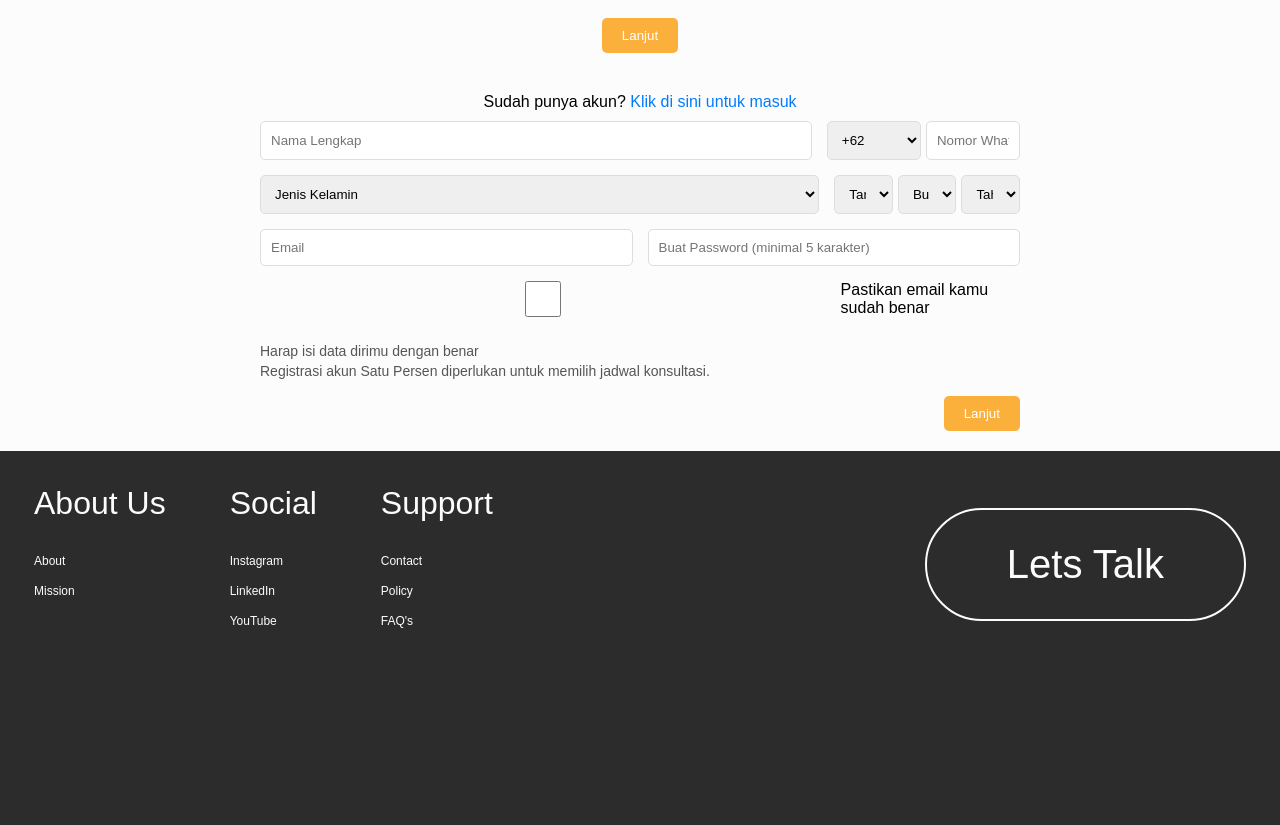
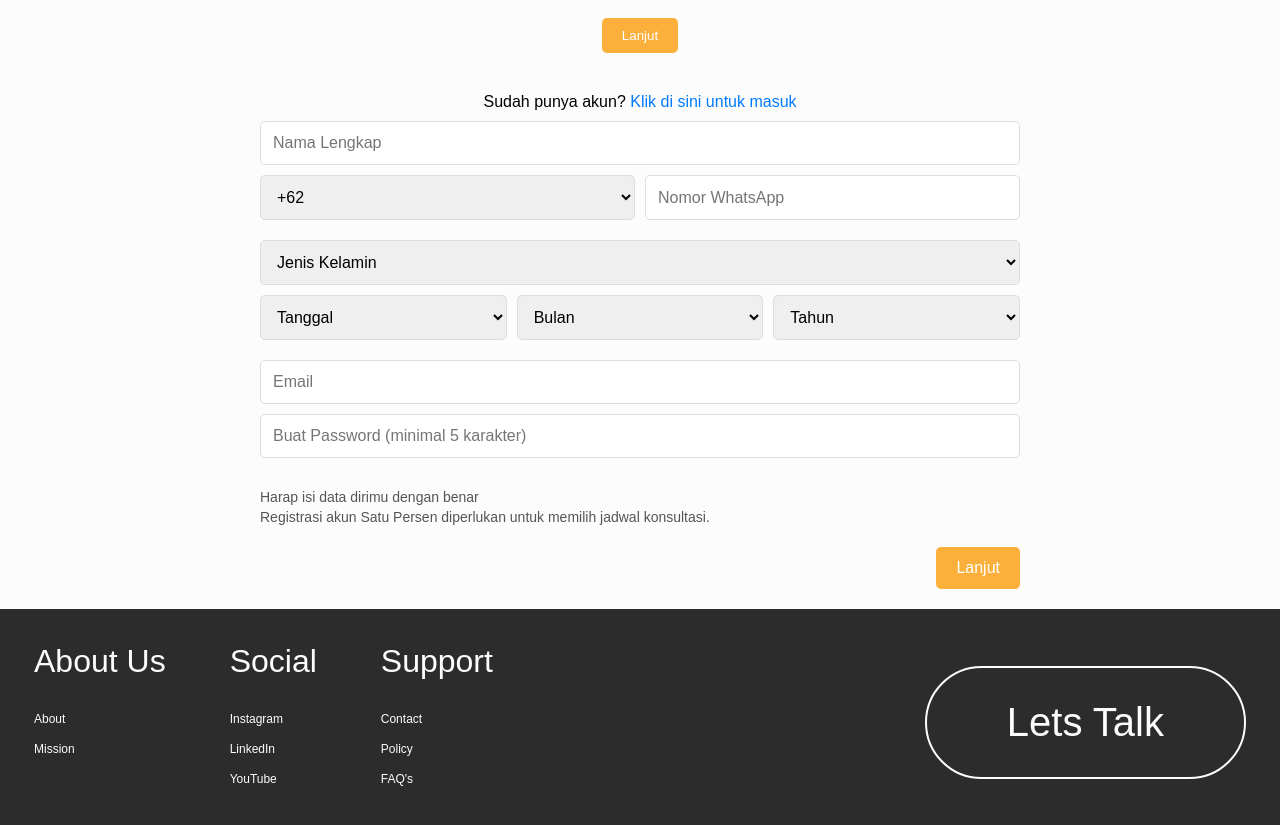
Before and after one commit to AlfaridzaHamdani/MindEase, a React (Vite) app: page /appointment/life-coach/form in a window 1280 px wide. Shown: the part 1332-2157 px from the top of the page. Built offline with nearby package versions, Linux system fonts and the light colour scheme.

Commit message:
Refactor registerSection component styles

```diff
--- a/src/components/registerSection/index.jsx
+++ b/src/components/registerSection/index.jsx
@@ -46,10 +46,6 @@ const index = () => {
             placeholder="Buat Password (minimal 5 karakter)"
           />
         </div>
-        <div className="form-group">
-          <input type="checkbox" id="terms" />
-          <label htmlFor="terms">Pastikan email kamu sudah benar</label>
-        </div>
         <p className="note">
           Harap isi data dirimu dengan benar <br />
           Registrasi akun Satu Persen diperlukan untuk memilih jadwal
--- a/src/components/registerSection/styles.scss
+++ b/src/components/registerSection/styles.scss
@@ -45,15 +45,16 @@
   .form {
     display: flex;
     flex-direction: column;
-    gap: 15px;
+    gap: 20px;
 
     .form-group {
       display: flex;
-      gap: 15px;
+      flex-direction: column;
+      gap: 10px;
 
       .input-group {
         display: flex;
-        gap: 5px;
+        gap: 10px;
 
         select,
         input {
@@ -63,10 +64,11 @@
 
       input,
       select {
-        padding: 10px;
+        padding: 12px;
         border: 1px solid #ddd;
         border-radius: 5px;
         width: 100%;
+        font-size: 16px;
       }
     }
 
@@ -78,14 +80,36 @@
       line-height: 1.4;
     }
 
+    .form-group.radio-group {
+      display: flex;
+      align-items: center;
+      gap: 20px;
+
+      label {
+        font-size: 16px;
+      }
+
+      input[type="radio"] {
+        margin-right: 10px;
+        accent-color: #fbb03b;
+        transform: scale(1.2);
+      }
+    }
+
     .submit-button {
       background-color: #fbb03b;
       color: white;
       border: none;
-      padding: 10px 20px;
+      padding: 12px 20px;
       cursor: pointer;
       border-radius: 5px;
+      font-size: 16px;
       align-self: flex-end;
+      transition: background-color 0.3s ease;
+
+      &:hover {
+        background-color: #e09c28;
+      }
     }
   }
 }
```
